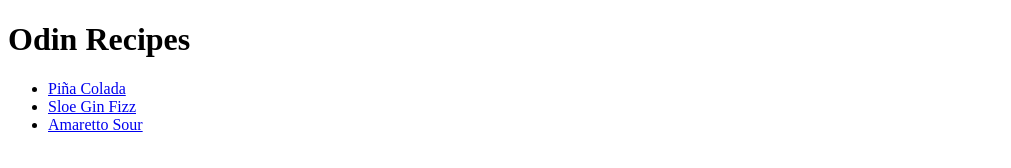
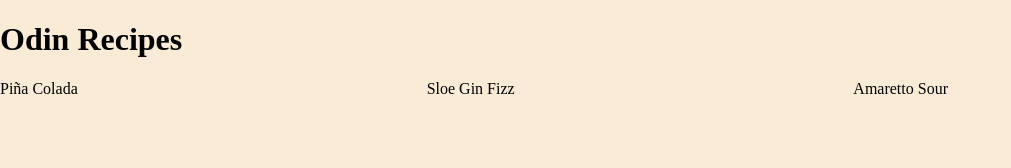
Before and after one commit to Wilmer-N/odin-recipes, a plain HTML site: page index.html in a window 1280 px wide. Shown: the whole page, without its empty margins (0-1011 px from the left). Drawn offline with Linux system fonts and the light colour scheme.

Commit message:
I added grid to the index.html and removed some default styling

```diff
--- a/css/index.css
+++ b/css/index.css
@@ -0,0 +1,19 @@
+body{
+    margin: 0;
+    padding: 0;
+    background-color: antiquewhite;
+}
+li{
+    list-style: none;
+}
+a{
+    text-decoration: none;
+    color: black;
+}
+#drinks{
+    width: 100%;
+    height: 100vh;
+    display: grid;
+    grid-template-columns: repeat(3, 1fr);
+
+}
--- a/index.html
+++ b/index.html
@@ -8,10 +8,17 @@
     </head>
     <body>
         <h1>Odin Recipes</h1>
-        <ul>
-            <li><a href="recipes/pina-colada.html">Piña Colada</a></li>
-            <li><a href="recipes/sloe-gin-fizz.html">Sloe Gin Fizz</a></li>
-            <li><a href="recipes/amaretto-sour.html">Amaretto Sour</a></li>
-        </ul>
+
+        <section id="drinks">
+            <div class="drink left">
+                <a href="recipes/pina-colada.html">Piña Colada</a>
+            </div>
+            <div class="drink middle">
+                <a href="recipes/sloe-gin-fizz.html">Sloe Gin Fizz</a>
+            </div>
+            <div class="drink right">
+                <a href="recipes/amaretto-sour.html">Amaretto Sour</a>
+            </div>
+        </section>
     </body>
 </html>
```
